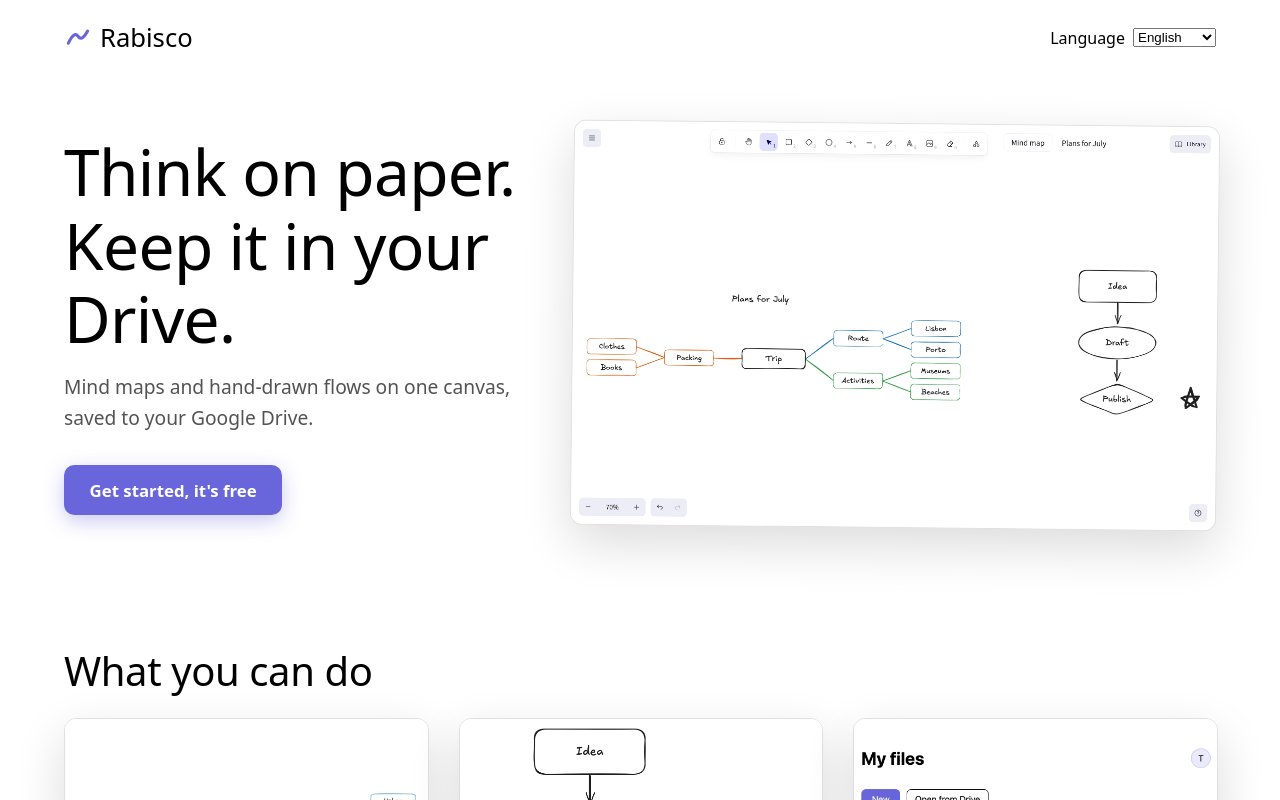
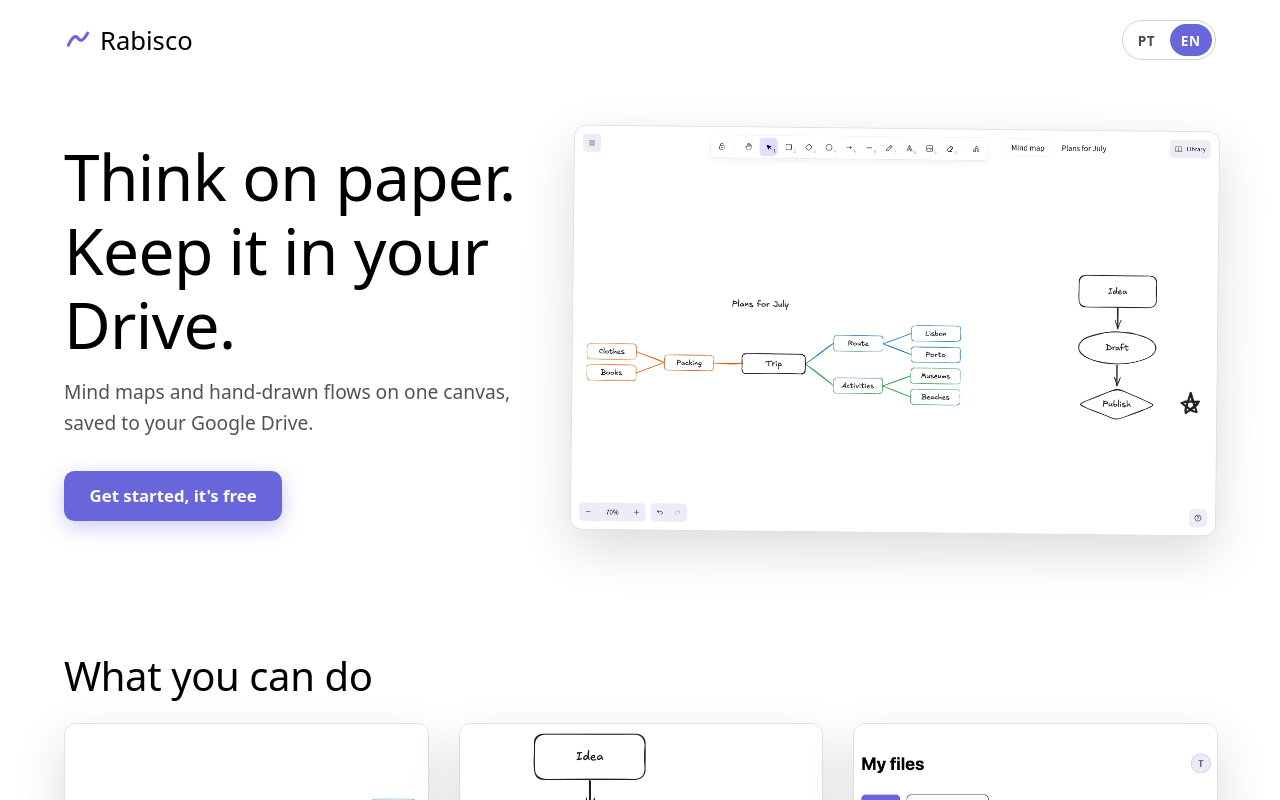
Before and after one commit to euconectei/rabisco, a React (Vite) app: page / in a window 1280 px wide. Shown: the top 800 px of the page. Built offline with nearby package versions, Linux system fonts and the light colour scheme; a web font is replaced by a local one.

Commit message:
fix: a PT | EN toggle instead of the browser's language select

```diff
--- a/src/i18n/LanguageSwitcher.tsx
+++ b/src/i18n/LanguageSwitcher.tsx
@@ -1,23 +1,23 @@
-import { LANGUAGES, isLanguage } from './languages'
+import { LANGUAGES } from './languages'
 import { useI18n } from './useI18n'
 
+/** PT | EN toggle: one tap switches; each option is announced by its full name, in its own language. */
 export function LanguageSwitcher() {
   const { lang, t, setLang } = useI18n()
   return (
-    <label className="language-switcher">
-      {t.language.label}
-      <select
-        value={lang}
-        onChange={(event) => {
-          if (isLanguage(event.target.value)) setLang(event.target.value)
-        }}
-      >
-        {LANGUAGES.map((code) => (
-          <option key={code} value={code}>
-            {t.language[code]}
-          </option>
-        ))}
-      </select>
-    </label>
+    <div className="language-switcher" role="group" aria-label={t.language.label}>
+      {LANGUAGES.map((code) => (
+        <button
+          key={code}
+          type="button"
+          lang={code}
+          aria-label={t.language[code]}
+          aria-pressed={code === lang}
+          onClick={() => setLang(code)}
+        >
+          {code.slice(0, 2).toUpperCase()}
+        </button>
+      ))}
+    </div>
   )
 }
--- a/src/index.css
+++ b/src/index.css
@@ -22,7 +22,12 @@ html, body, #root { height: 100%; margin: 0; }
   display: inline-block; padding: 0.6rem 1.2rem; border: 0; border-radius: 0.5rem;
   background: var(--accent); color: #fff; font: inherit; text-decoration: none; cursor: pointer;
 }
-.language-switcher { display: inline-flex; gap: 0.5rem; align-items: center; margin-top: 1.5rem; }
+/* PT | EN toggle */
+.language-switcher { display: inline-flex; padding: 0.2rem; gap: 0.15rem; margin-top: 1.5rem; border: 1px solid color-mix(in srgb, CanvasText 18%, transparent); border-radius: 999px; }
+.language-switcher button { min-width: 2.6rem; min-height: 2rem; padding: 0 0.7rem; border: 0; border-radius: 999px; background: transparent; color: inherit; font: inherit; font-size: 0.85rem; font-weight: 600; letter-spacing: 0.04em; cursor: pointer; opacity: 0.7; }
+.language-switcher button:hover { opacity: 1; background: color-mix(in srgb, var(--accent) 12%, transparent); }
+.language-switcher button[aria-pressed='true'] { background: var(--accent); color: #fff; opacity: 1; }
+.language-switcher button:focus-visible { outline: 3px solid var(--accent-text); outline-offset: 2px; }
 .page-header .language-switcher { margin-top: 0; }
 .editor { height: 100vh; height: 100dvh; }
 .app-footer { display: flex; flex-wrap: wrap; gap: 0.4rem; justify-content: center; padding: 1.5rem 1rem; font-size: 0.8rem; opacity: 0.7; }
```
Also changed, not shown: 2 other files (tests, documents, lock files or other folders).
